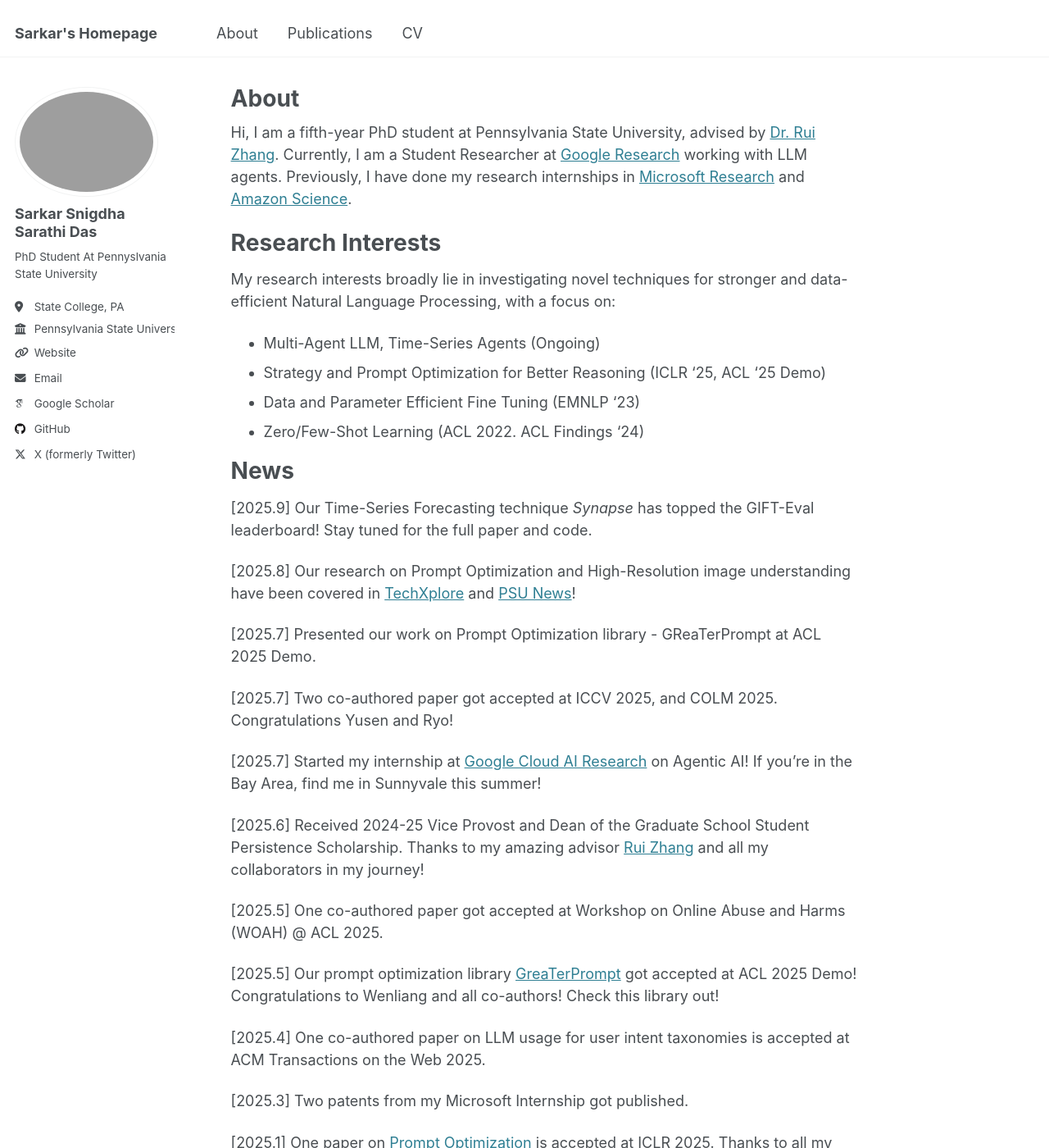
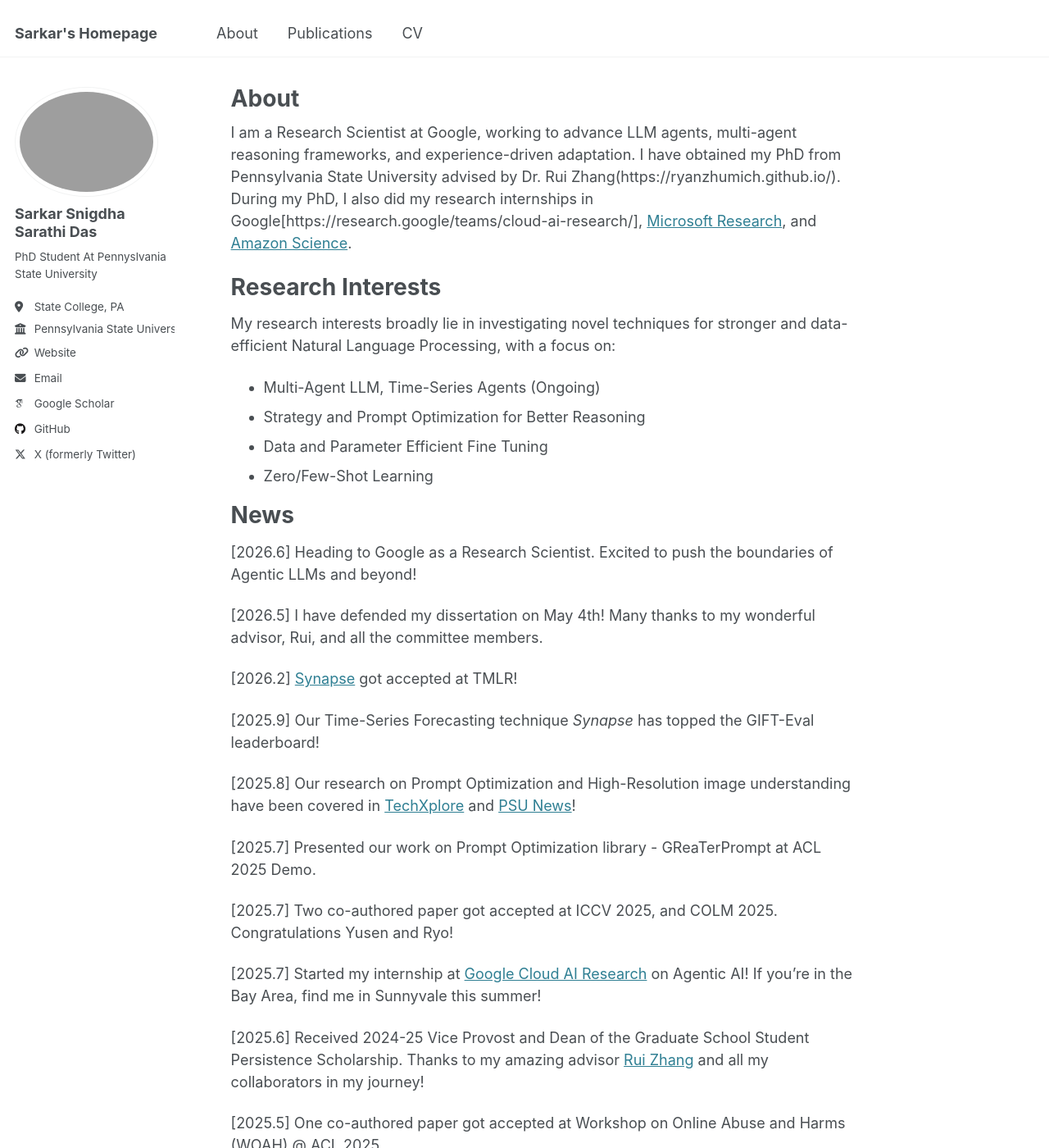
Before and after one commit to Sarathismg/sarathismg.github.io, a Jekyll site: the page built from _pages/about.md, in a window 1280 px wide and 1400 px high. Shown: the whole window at 82% size. Built offline with Jekyll 4.4.1, drawn with Linux system fonts in a browser that asks for light colours; some web fonts are replaced.

Commit message:
Revise about page with current role and research updates
Updated professional details and research interests, including a new position at Google and recent achievements.

```diff
--- a/_pages/about.md
+++ b/_pages/about.md
@@ -7,21 +7,27 @@ redirect_from:
   - /about.html
 ---
 
-Hi, I am a fifth-year PhD student at Pennsylvania State University, advised by [Dr. Rui Zhang](https://ryanzhumich.github.io). Currently, I am a Student Researcher at [Google Research](https://research.google/teams/cloud-ai/) working with LLM agents. Previously, I have done my research internships in [Microsoft Research](https://www.microsoft.com/en-us/research/group/ai-interaction-and-learning/) and [Amazon Science](https://www.amazon.science/).
+I am a Research Scientist at Google, working to advance LLM agents, multi-agent reasoning frameworks, and experience-driven adaptation. I have obtained my PhD from Pennsylvania State University advised by Dr. Rui Zhang(https://ryanzhumich.github.io/). During my PhD, I also did my research internships in Google[https://research.google/teams/cloud-ai-research/], [Microsoft Research](https://www.microsoft.com/en-us/research/group/ai-interaction-and-learning/), and [Amazon Science](https://www.amazon.science/).
 
 Research Interests
 ======
 My research interests broadly lie in investigating novel techniques for stronger and data-efficient Natural Language Processing, with a focus on:
 
 - Multi-Agent LLM, Time-Series Agents (Ongoing)
-- Strategy and Prompt Optimization for Better Reasoning (ICLR '25, ACL '25 Demo)
-- Data and Parameter Efficient Fine Tuning (EMNLP '23)
-- Zero/Few-Shot Learning (ACL 2022. ACL Findings '24)
+- Strategy and Prompt Optimization for Better Reasoning
+- Data and Parameter Efficient Fine Tuning
+- Zero/Few-Shot Learning
 
 
 News
 ======
-[2025.9] Our Time-Series Forecasting technique *Synapse* has topped the GIFT-Eval leaderboard! Stay tuned for the full paper and code.
+[2026.6] Heading to Google as a Research Scientist. Excited to push the boundaries of Agentic LLMs and beyond!
+
+[2026.5] I have defended my dissertation on May 4th! Many thanks to my wonderful advisor, Rui, and all the committee members.
+
+[2026.2] [Synapse](https://arxiv.org/pdf/2511.05460) got accepted at TMLR!
+
+[2025.9] Our Time-Series Forecasting technique *Synapse* has topped the GIFT-Eval leaderboard!
 
 [2025.8] Our research on Prompt Optimization and High-Resolution image understanding have been covered in [TechXplore](https://techxplore.com/news/2025-07-optimize-ai-science.html) and [PSU News](https://www.psu.edu/news/engineering/story/qa-how-are-researchers-optimizing-ai-systems-science)!
 
```
